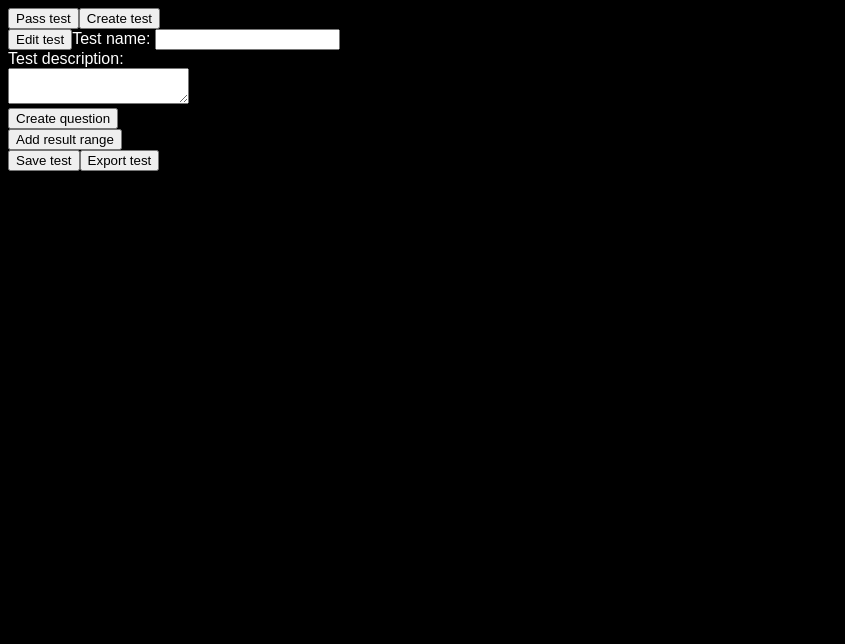
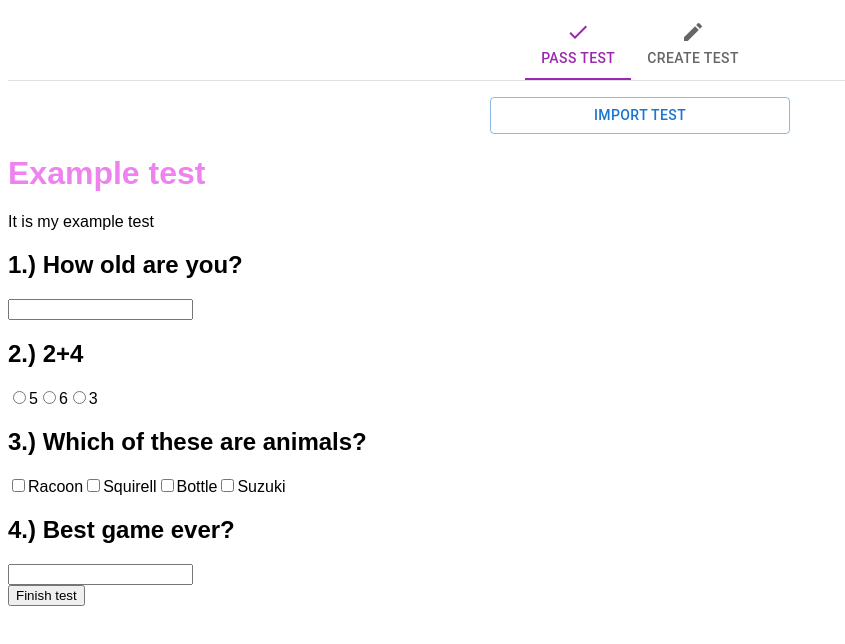
Before and after one commit to ronikiienko/tests_app, a React (Vite) app: page / in a window 1280 px wide. Shown: the top 644 px of the page, without its empty margins (0-845 px from the left). Built offline with nearby package versions, Linux system fonts and the light colour scheme.

Commit message:
implement mui tabs

```diff
--- a/package.json
+++ b/package.json
@@ -9,6 +9,10 @@
     "preview": "vite preview"
   },
   "dependencies": {
+    "@emotion/react": "^11.10.0",
+    "@emotion/styled": "^11.10.0",
+    "@mui/icons-material": "^5.8.4",
+    "@mui/material": "^5.10.1",
     "file-saver": "^2.0.5",
     "nanoid": "^4.0.0",
     "react": "^18.2.0",
--- a/src/components/App.jsx
+++ b/src/components/App.jsx
@@ -1,27 +1,38 @@
+import TableContext from '@mui/material/Table/TableContext';
 import React from 'react';
 import PassTest from './passTest/PassTest.jsx';
 import CreateTest from './createTest/Create-Test.jsx';
-
-export default function App() {
-    const [mode, setMode] = React.useState('create')
-    function setPassMode () {
-        setMode('passTest');
-    }
-    function setCreateMode () {
-        setMode('create')
-    }
+import {Box, Tabs, Tab} from '@mui/material';
+import {Check, Create} from '@mui/icons-material'
 
 
 
+
+export default function App() {
+    const [chosenTabNum, setChosenTabNum] = React.useState(0);
+    const [mode, setMode] = React.useState('passTest')
+
+    function handleTabChange(event, newValue) {
+        console.log(newValue);
+        setChosenTabNum(newValue)
+    }
+
     return (
         <>
-            {/*<div>
-                <button onClick={saveAsd}>Save as</button>
-            </div>*/}
-            <button onClick={setPassMode}>Pass test</button>
-            <button onClick={setCreateMode}>Create test</button>
-            {mode === 'passTest' && <PassTest disabled={false}/>}
-            {mode === 'create' && <CreateTest/>}
+            <Box sx={{ borderBottom: 1, borderColor: "divider", mb: 2 }}>
+                <Tabs
+                    centered
+                    value={chosenTabNum}
+                    onChange={handleTabChange}
+                    textColor="secondary"
+                    indicatorColor="secondary"
+                >
+                    <Tab icon={<Check />} label="Pass test"/>
+                    <Tab icon={<Create />} label="Create test"/>
+                </Tabs>
+            </Box>
+            {chosenTabNum === 0 && <PassTest disabled={false}/>}
+            {chosenTabNum === 1 && <CreateTest/>}
         </>
     )
 }
--- a/src/components/passTest/Answers.jsx
+++ b/src/components/passTest/Answers.jsx
@@ -1,3 +1,4 @@
+import {Checkbox, FormControlLabel, FormGroup} from '@mui/material';
 import {nanoid} from 'nanoid';
 import React from 'react';
 
@@ -45,7 +46,7 @@ export default function Answers({questionIndex, setMarks, isInProcess, questionD
         let mark = 0;
         answersData.map((answerData, index) => {
             if (checkIfAnswerChosen(answerData)) {
-                mark = mark + Number(answerData.mark)
+                mark = mark + Number(answerData.mark);
             }
         });
         setUserAnswerMark(mark);
@@ -82,10 +83,16 @@ export default function Answers({questionIndex, setMarks, isInProcess, questionD
     if (answersType === 'number' || answersType === 'text') {
         return (
             <>
+                {/*<TextField
+                    type={answersType}
+                    onChange={(event) => handleChange(event)}
+                    value={userAnswers[0]}
+                    disabled={!isInProcess}
+                />*/}
                 <input
                     type={answersType}
+                    onChange={(event) => handleChange(event)}
                     value={userAnswers[0]}
-                    onChange={(event) => handleChange(event)}
                     disabled={!isInProcess}
                 />
                 {!isInProcess && revealedAnswers}
@@ -94,6 +101,31 @@ export default function Answers({questionIndex, setMarks, isInProcess, questionD
     }
     if (answersType === 'radio' || answersType === 'checkbox') {
         return (
+            /*<FormGroup row>
+                {answersData.map((answerData, index) => {
+                    const id = nanoid();
+                    let answerText = answerData.answer;
+                    return (
+                        <FormControlLabel
+                            control={
+                                <Checkbox
+                                    checked={userAnswers.includes(answerText.toString())}
+                                    onChange={(event) => handleChange(event, index)}
+                                    disabled={!isInProcess}
+                                    value={answerText}
+                                    name={questionIndex}
+                                />
+                            }
+                            label={answerText}
+                            key={id}
+                        />
+                    );
+                })
+
+                }
+                {!isInProcess && revealedAnswers}
+
+            </FormGroup>*/
             <>
                 {answersData.map((answerData, index) => {
                     const id = nanoid();
--- a/src/components/passTest/PassTest.jsx
+++ b/src/components/passTest/PassTest.jsx
@@ -1,3 +1,4 @@
+import {Button} from '@mui/material';
 import React from 'react';
 import defaultTestConfigs from '../../defaultTestConfigs.js';
 
@@ -35,8 +36,13 @@ export default function PassTest({ disabled }) {
     }
     return (
         <>
-
-            <button onClick={handleUserFile}>Import test</button>
+            <Button
+                variant={'outlined'}
+                sx={{display: 'block', m: 'auto', width: 300}}
+                onClick={handleUserFile}
+            >
+                Import test
+            </Button>
             {!isInProcess && <Results marks={marks} testConfigs={testConfigs}/>}
             <Header testConfigs={testConfigs}/>
             {questionElements}
--- a/src/components/passTest/Question.jsx
+++ b/src/components/passTest/Question.jsx
@@ -1,16 +1,17 @@
+import {Box} from '@mui/material';
 import {nanoid} from 'nanoid';
 import React from 'react';
 import Answers from './Answers.jsx';
 
 
+
 export default function Question({questionData, questionIndex, setMarks, isInProcess}) {
 
     return (
-        <div>
+        <Box>
             <h2>{questionIndex + 1}.) {questionData.question}</h2>
             <Answers questionData={questionData} questionIndex={questionIndex} setMarks={setMarks} isInProcess={isInProcess} />
-        </div>
-
+        </Box>
 
     )
 }
--- a/src/style.css
+++ b/src/style.css
@@ -2,7 +2,7 @@ h1 {
     color: violet;
 }
 html {
-    background-color: black;
-    color: white;
+   /* background-color: white;
+    color: white;*/
     font-family: Arial;
 }
```
Also changed, not shown: 1 other file (tests, documents, lock files or other folders).
